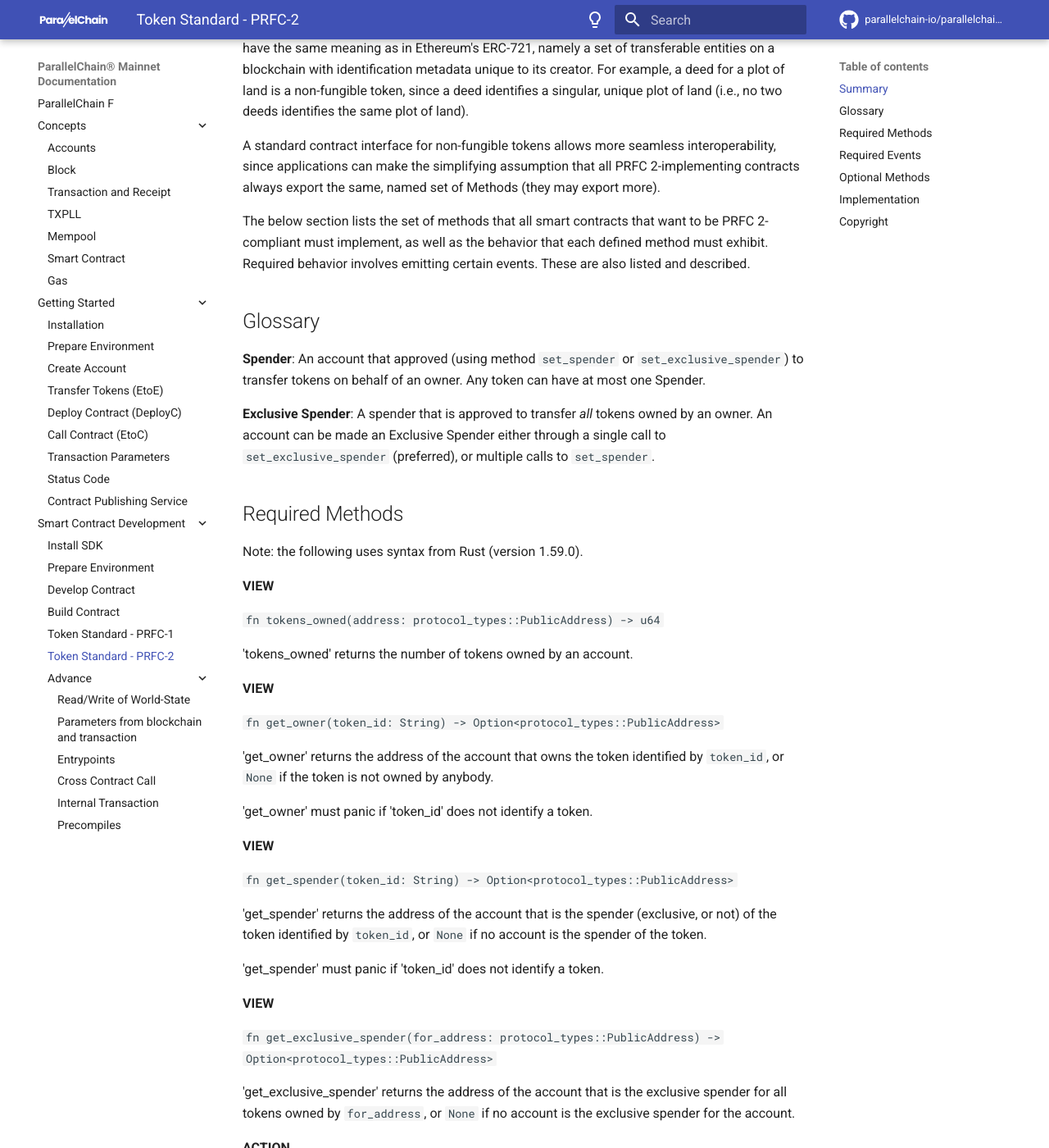
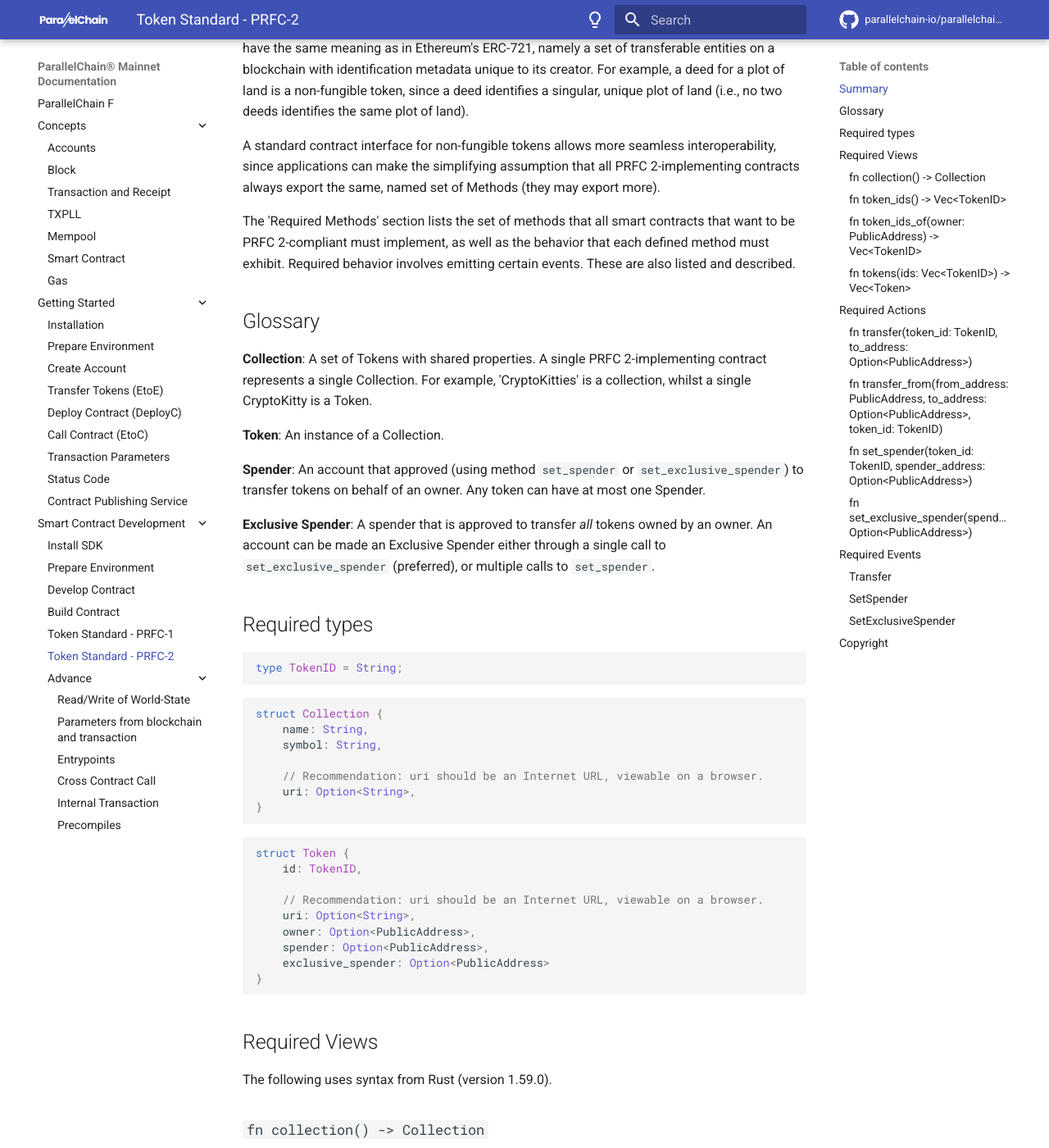
Before and after one commit to parallelchain-io/parallelchain-docs, an MkDocs documentation site: the page built from docs/smart_contract_sdk/PRFC2.md, in a window 1280 px wide and 1400 px high, scrolled down 383 px. Shown: the whole window at 82% size. Built offline with MkDocs 1.6.1 and Material for MkDocs 9.7.7, drawn with Linux system fonts in a browser that asks for light colours; comment, search, counter and statistics services are not loaded; some of the changed text lies outside the part shown.

````diff
--- a/docs/smart_contract_sdk/PRFC2.md
+++ b/docs/smart_contract_sdk/PRFC2.md
@@ -2,7 +2,7 @@
 
 | PRFC | Title | Author | Version | Date First Published |
 | --- | ----- | ---- | --- | --- |
-| 2   | Non-Fungible Token Standard | ParallelChain Lab | 1 | July 7th, 2022 |
+| 2   | Non-Fungible Token Standard | ParallelChain Lab | 2 | July 23rd, 2022 |
 
 ## Summary
 
@@ -10,63 +10,81 @@
 
 A standard contract interface for non-fungible tokens allows more seamless interoperability, since applications can make the simplifying assumption that all PRFC 2-implementing contracts always export the same, named set of Methods (they may export more).
 
-The below section lists the set of methods that all smart contracts that want to be PRFC 2-compliant must implement, as well as the behavior that each defined method must exhibit. Required behavior involves emitting certain events. These are also listed and described.
-
+The 'Required Methods' section lists the set of methods that all smart contracts that want to be PRFC 2-compliant must implement, as well as the behavior that each defined method must exhibit. Required behavior involves emitting certain events. These are also listed and described.
 
 ## Glossary
+
+**Collection**: A set of Tokens with shared properties. A single PRFC 2-implementing contract represents a single Collection. For example, 'CryptoKitties' is a collection, whilst a single CryptoKitty is a Token.
+
+**Token**: An instance of a Collection.
 
 **Spender**: An account that approved (using method `set_spender` or `set_exclusive_spender`) to transfer tokens on behalf of an owner. Any token can have at most one Spender.
 
 **Exclusive Spender**: A spender that is approved to transfer *all* tokens owned by an owner. An account can be made an Exclusive Spender either through a single call to `set_exclusive_spender` (preferred), or multiple calls to `set_spender`.
 
-## Required Methods
+## Required types
 
-Note: the following uses syntax from Rust (version 1.59.0).
+```rust
+type TokenID = String;
+```
 
-**VIEW**
+```rust
+struct Collection {
+    name: String,
+    symbol: String,
 
-`fn tokens_owned(address: protocol_types::PublicAddress) -> u64`
+    // Recommendation: uri should be an Internet URL, viewable on a browser.
+    uri: Option<String>,
+}
+```
 
-'tokens_owned' returns the number of tokens owned by an account.
+```rust
+struct Token {
+    id: TokenID,
 
-**VIEW**
+    // Recommendation: uri should be an Internet URL, viewable on a browser.
+    uri: Option<String>,
+    owner: Option<PublicAddress>,
+    spender: Option<PublicAddress>,
+    exclusive_spender: Option<PublicAddress>
+}
+```
 
-`fn get_owner(token_id: String) -> Option<protocol_types::PublicAddress>`
+## Required Views
 
-'get_owner' returns the address of the account that owns the token identified by `token_id`, or `None` if the token is not owned by anybody.
+The following uses syntax from Rust (version 1.59.0).
 
-'get_owner' must panic if 'token_id' does not identify a token.
+### `fn collection() -> Collection`
 
-**VIEW**
+Returns information about the Collection represented by this contract.
 
-`fn get_spender(token_id: String) -> Option<protocol_types::PublicAddress>`
+### `fn token_ids() -> Vec<TokenID>`
 
-'get_spender' returns the address of the account that is the spender (exclusive, or not) of the token identified by `token_id`, or `None` if no account is the spender of the token.
+Returns the IDs of *all* tokens in this Collection.
 
-'get_spender' must panic if 'token_id' does not identify a token.
+### `fn token_ids_of(owner: PublicAddress) -> Vec<TokenID>`
 
-**VIEW**
+Returns the IDs of *all* tokens owned by `owner`.
 
-`fn get_exclusive_spender(for_address: protocol_types::PublicAddress) -> Option<protocol_types::PublicAddress>`
+### `fn tokens(ids: Vec<TokenID>) -> Vec<Token>`
 
-'get_exclusive_spender' returns the address of the account that is the exclusive spender for all tokens owned by `for_address`, or `None` if no account is the exclusive spender for the account.
+Returns information about the Tokens identified by `ids`.
 
-**ACTION**
+If an ID does not identify a token, it must not appear in the returned vector.
 
-`fn transfer(token_id: String, to_address: protocol_types::PublicAddress)`
+## Required Actions
 
-'transfer' transfers the token identified by `token_id` from the account identified by `txn.from_address` (its owner), to the account identified by `to_address`.
+### `fn transfer(token_id: TokenID, to_address: Option<PublicAddress>)`
+
+'transfer' transfers the token identified by `token_id` from the account identified by `txn.from_address` (its owner), to the account identified by `to_address`. If `to_address` is None, this burns the token.
 
 'transfer' must panic if get_owner(token_id) != `txn.from_address`.
 
-
 Event `Transfer` must trigger if 'transfer' is successful.
 
-**ACTION**
+### `fn transfer_from(from_address: PublicAddress, to_address: Option<PublicAddress>, token_id: TokenID)`
 
-`fn transfer_from(from_address: protocol_types::PublicAddress, to_address: protocol_types::PublicAddress, token_id: String)`
-
-'transfer_from' transfers the token identified by `token_id` from the account identified by `from_address`, to the account identified by `to_address`, on behalf of the account identified by get_owner(token_id).
+'transfer_from' transfers the token identified by `token_id` from the account identified by `from_address`, to the account identified by `to_address`, on behalf of the account identified by get_owner(token_id). If `to_address` is None, this burns the Token.
 
 'transfer_from' must panic if:
 1. get_spender(token_id) != `txn.from_address`.
@@ -75,13 +93,9 @@
 
 Event `Transfer` must trigger if ‘transfer_from’ is successful.
 
-**ACTION**
+### `fn set_spender(token_id: TokenID, spender_address: Option<PublicAddress>)`
 
-`fn set_spender(token_id: String, spender_address: protocol_types::PublicAddress, approved: bool)`
-
-If approved, 'set_spender' gives the account identified by `spender_address` the right to transfer the token identified by `token_id` on behalf of its owner, `txn.from_address`. If !approved, set_spender revokes the right of `get_spender(token_id)` to transfer the token. In the latter case, `spender_address` need not be equals to `get_spender(token_id)` in order for the call to succeed.
-
-If get_spender(token_id) == `spender_address`, this Method is a no-op.
+If `spender_address` is Some, 'set_spender' gives the account identified by `spender_address` the right to transfer the token identified by `token_id` on behalf of its owner. Otherwise, it revokes `get_spender(token_id)` of its right.
 
 'set_spender' must panic if:
 1. get_owner(token_id) != `txn.from_address`.
@@ -90,70 +104,42 @@
 
 Event `SetSpender` must trigger if 'set_spender' is successful.
 
-**ACTION**
+### `fn set_exclusive_spender(spender_address: Option<PublicAddress>)`
 
-`fn set_exclusive_spender(spender_address: protocol_types::PublicAddress, approved: bool)`
-
-'set_exclusive_spender' gives the account identified by `spender_address` the right to transfer *all* tokens owned by `txn.from_address`. Calling this method must have the same side effects (except events emitted) as calling `set_spender` for every `token_id` owned by `txn.from_address`, with the same `spender_address` and `approved`.
+If `spender_address` is Some, 'set_exclusive_spender' gives the account identified by `spender_address` the right to transfer *all* tokens owned by `txn.from_address`. Otherwise, it revokes `get_exclusive_spender(token_id)` of its right. Calling this method MUST have the same side effects (except events emitted) as calling `set_spender` for every `token_id` owned by `txn.from_address`, with the same `spender_address`.
 
 Event `SetExclusiveSpender` must trigger if 'set_exclusive_spender' is successful.
 
 ## Required Events
 
-`Transfer`
+In this section, `++` denotes bytes concatenation.
+
+### `Transfer`
 
 | Field | Value |
 | ----- | ----- |
-| Topic | `0u8` |
-| Value | `owner_address: PublicAddress \|\| recipient_address: PublicAddress \|\| token_id: String` |
+| Topic | `0u8 ++ token_id ++ owner_address ++ recipient_address: Option<PublicAddress>` |
+| Value | Empty. |
 
 Gets trigerred on successful call to methods 'transfer', or 'transfer_from'.
 
-`SetSpender`
+### `SetSpender`
 
 | Field | Value |
 | ----- | ----- |
-| Topic | `1u8` |
-| Value | `spender_address: PublicAddress \|\|  token_id: String \|\| appproved: bool (0u8/1u8)` |
+| Topic | `1u8 ++ token_id + spender_address: Option<PublicAddress>` |
+| Value | Empty. |
 
 Gets triggered on successful call to method 'set_spender'.
 
-`SetExclusiveSpender`
+### `SetExclusiveSpender`
 
 | Field | Value |
 | ----- | ----- |
-| Topic | `2u8` |
-| Value | `owner_address: PublicAddress \|\| spender_address: PublicAddress \|\| approved: bool (0u8/1u8)` |
+| Topic | `2u8 ++ owner_address: Option<PublicAddress> ++ spender_address: Option<PublicAddress>` |
+| Value | Empty. |
 
 Gets triggered on successful call to method 'set_exclusive_spender'.
-
-## Optional Methods
-
-**VIEW**
-
-`fn name() -> String`
-
-'name' returns the name of the token.
-
-**VIEW**
-
-`fn symbol() -> String`
-
-'symbol' returns the symbol of the token.
-
-**ACTION**
-
-`fn identify_token(token_id: String) -> bool`
-
-'identify_token' returns a boolean depicting whether the token is identifiable on ParallelChain F.
-
-
-
-
-## Implementation
-
-An example smart contract portraying the token standard has been shown in prfc2/.
-See [here](https://github.com/parallelchain-io/example-smart-contracts)
 
 ## Copyright
 
````
Also changed, not shown: docs/getting_started/contract_publish.md (+1 -2 lines), docs/getting_started/installation.md (+13 -13 lines), docs/getting_started/prepare_env.md (+2 -4 lines), docs/smart_contract_sdk/PRFC1.md (+49 -66 lines).
